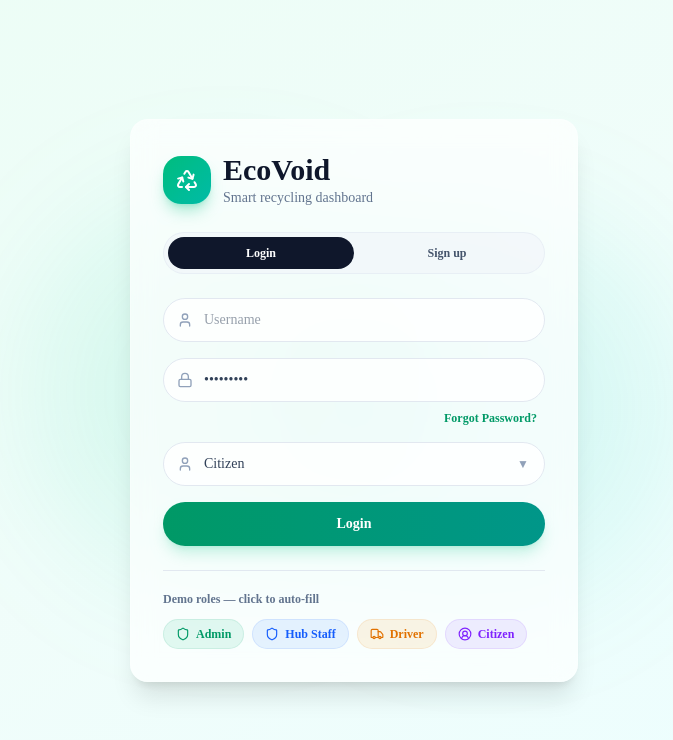
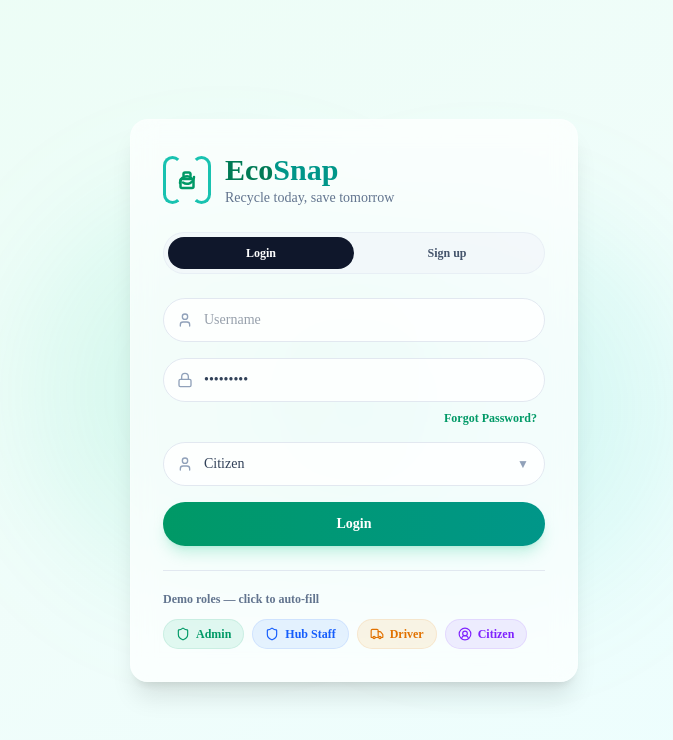
Before and after one commit to itachi-void/gp-picked, a Next.js app: page /login in a window 1280 px wide. Shown: the top 740 px of the page, without its empty margins (286-959 px from the left). Built offline with nearby package versions, Linux system fonts and the light colour scheme; no server answers.

Commit message:
style: apply new EcoSnap logo and subtitle across layout, sidebar, and authentication pages

```diff
--- a/src/app/components/auth/AuthPageWrapper.tsx
+++ b/src/app/components/auth/AuthPageWrapper.tsx
@@ -30,13 +30,42 @@ export function AuthPageWrapper({ mode }: AuthPageWrapperProps) {
       <div className="absolute bottom-1/4 right-1/4 w-96 h-96 rounded-full bg-teal-400/10 blur-3xl pointer-events-none" />
 
       <GlassCard className="relative z-10 w-full max-w-md p-8 animate-scale-pop">
-        <div className="flex items-center gap-3 mb-6">
-          <div className="w-12 h-12 rounded-2xl bg-gradient-to-br from-emerald-500 to-teal-500 flex items-center justify-center shadow-lg shadow-emerald-500/30">
-            <Recycle className="w-6 h-6 text-white" />
+        <div className="flex items-center gap-3.5 mb-6">
+          {/* Logo Icon with scanner brackets */}
+          <div className="relative w-12 h-12 flex items-center justify-center shrink-0">
+            {/* Outer Scanner Brackets [ ] in Teal */}
+            <div className="absolute inset-0 border-[3px] border-transparent border-t-teal-500 border-b-teal-500 border-l-teal-500 rounded-xl opacity-90" style={{ width: '40%', height: '100%' }} />
+            <div className="absolute inset-0 border-[3px] border-transparent border-t-teal-500 border-b-teal-500 border-r-teal-500 rounded-xl opacity-90 ml-auto" style={{ width: '40%', height: '100%' }} />
+
+            {/* Center Bottle & Arrow Icon */}
+            <svg
+              viewBox="0 0 24 24"
+              fill="none"
+              stroke="currentColor"
+              strokeWidth="2.5"
+              className="w-6 h-6 text-emerald-600 dark:text-emerald-400 relative z-10"
+            >
+              {/* Bottle body */}
+              <path
+                d="M8.5 7.5V6a1.5 1.5 0 0 1 1.5-1.5h4A1.5 1.5 0 0 1 15.5 6v1.5M7 11h10a1.5 1.5 0 0 1 1.5 1.5v6A1.5 1.5 0 0 1 17 20H7a1.5 1.5 0 0 1-1.5-1.5v-6A1.5 1.5 0 0 1 7 11z"
+                stroke="currentColor"
+                strokeLinecap="round"
+                strokeLinejoin="round"
+              />
+              {/* Recycling arrows */}
+              <path
+                d="M5 15a7 7 0 0 1 11-5.5M19 9a7 7 0 0 1-11 5.5"
+                stroke="currentColor"
+                strokeLinecap="round"
+              />
+            </svg>
           </div>
           <div>
-            <h1 className="text-3xl font-bold text-slate-900 dark:text-white">EcoVoid</h1>
-            <p className="text-sm text-slate-500 dark:text-slate-400">Smart recycling dashboard</p>
+            <h1 className="text-3xl font-bold text-slate-900 dark:text-white flex items-center">
+              <span className="text-emerald-700 dark:text-emerald-400">Eco</span>
+              <span className="text-teal-600 dark:text-teal-300">Snap</span>
+            </h1>
+            <p className="text-sm text-slate-500 dark:text-slate-400">Recycle today, save tomorrow</p>
           </div>
         </div>
 
--- a/src/app/components/navigation/Logo.tsx
+++ b/src/app/components/navigation/Logo.tsx
@@ -5,10 +5,40 @@ import Link from "next/link";
 export function Logo() {
   return (
     <Link href="/" className="flex items-center gap-2.5">
-      <div className="w-9 h-9 rounded-xl bg-gradient-to-br from-cyan-400 via-teal-500 to-blue-600 flex items-center justify-center shadow-md">
-        <div className="w-3.5 h-3.5 bg-white rounded-full" />
+      {/* Logo Icon with scanner brackets */}
+      <div className="relative w-9 h-9 flex items-center justify-center shrink-0">
+        {/* Outer Scanner Brackets [ ] in Teal */}
+        <div className="absolute inset-0 border-[2.5px] border-transparent border-t-teal-500 border-b-teal-500 border-l-teal-500 rounded-lg opacity-90" style={{ width: '40%', height: '100%' }} />
+        <div className="absolute inset-0 border-[2.5px] border-transparent border-t-teal-500 border-b-teal-500 border-r-teal-500 rounded-lg opacity-90 ml-auto" style={{ width: '40%', height: '100%' }} />
+
+        {/* Center Bottle & Arrow Icon */}
+        <svg
+          viewBox="0 0 24 24"
+          fill="none"
+          stroke="currentColor"
+          strokeWidth="2.5"
+          className="w-5 h-5 text-emerald-600 dark:text-emerald-400 relative z-10"
+        >
+          {/* Bottle body */}
+          <path
+            d="M8.5 7.5V6a1.5 1.5 0 0 1 1.5-1.5h4A1.5 1.5 0 0 1 15.5 6v1.5M7 11h10a1.5 1.5 0 0 1 1.5 1.5v6A1.5 1.5 0 0 1 17 20H7a1.5 1.5 0 0 1-1.5-1.5v-6A1.5 1.5 0 0 1 7 11z"
+            stroke="currentColor"
+            strokeLinecap="round"
+            strokeLinejoin="round"
+          />
+          {/* Recycling arrows */}
+          <path
+            d="M5 15a7 7 0 0 1 11-5.5M19 9a7 7 0 0 1-11 5.5"
+            stroke="currentColor"
+            strokeLinecap="round"
+          />
+        </svg>
       </div>
-      <span className="font-black tracking-wider text-sm">ECOVOID</span>
+
+      <span className="font-extrabold tracking-tight text-sm text-slate-800 dark:text-white flex items-center">
+        <span className="text-emerald-700 dark:text-emerald-400">Eco</span>
+        <span className="text-teal-600 dark:text-teal-300">Snap</span>
+      </span>
     </Link>
   );
 }
--- a/src/app/layout.tsx
+++ b/src/app/layout.tsx
@@ -17,8 +17,8 @@ const geistMono = Geist_Mono({
 });
 
 export const metadata: Metadata = {
-  title: "EcoVoid - Smart Systems",
-  description: "Smart Waste Management and Sustainability Platform",
+  title: "EcoSnap - Smart Systems",
+  description: "EcoSnap - Recycle today, save tomorrow",
 };
 
 export default function RootLayout({
```
